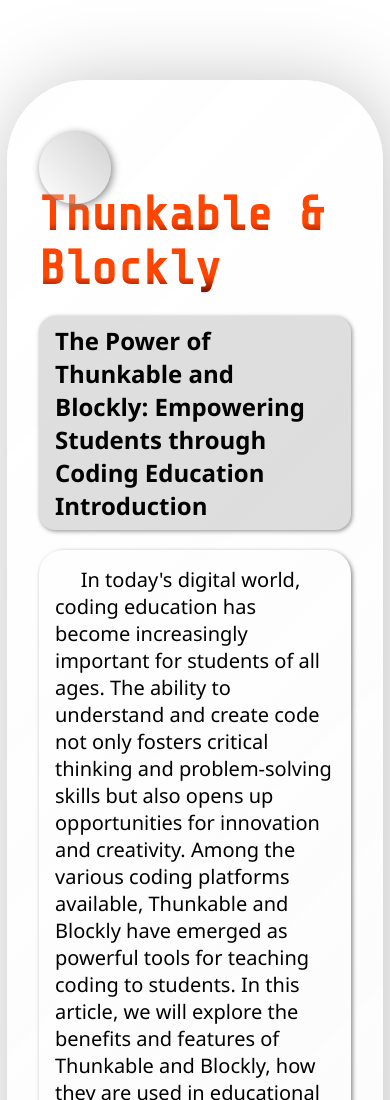
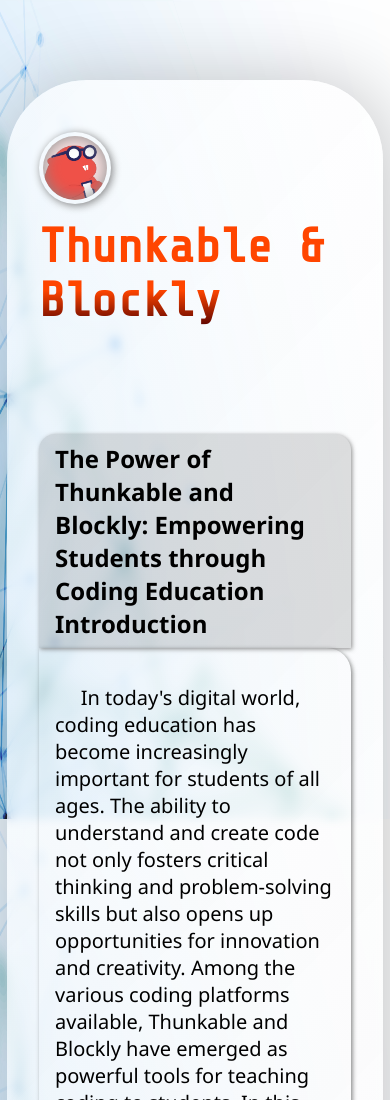
Before and after one commit to Osman1444/DECI-Website, a plain HTML site: page index.htm in a window 390 px wide. Shown: the top 1100 px of the page. Drawn offline with nearby package versions, Linux system fonts and the light colour scheme.

Commit message:
Update Style.css

```diff
--- a/Source/Style.css
+++ b/Source/Style.css
@@ -30,6 +30,13 @@ body{
     background-color: #99999999;
     border-radius: 2.5rem 0 0 2.5rem;
 }
+::-webkit-scrollbar-thumb:hover{
+    background-color: #aaaaaa99;
+}
+::-webkit-scrollbar-thumb:active{
+    background-color: #cccccc99;
+}
+
 
 .passage{
     width: 80vw;
@@ -60,13 +67,15 @@ h2{
     font-family: 'Segoe UI', Tahoma, Geneva, Verdana, sans-serif;
     background-color: #10101022;
     width: fit-content;
-    border-radius: 1rem;
+    border-radius: 1rem 1rem 0 0;
     padding: 0.5rem;
     padding-left: 1rem;
     padding-right: 2rem;
     box-shadow: 0.075rem 0.075rem 0.25rem #808080dd;
     transition: 0.5s ease;
     cursor: pointer;
+    margin-bottom: 0;
+    margin-top: 3.5rem;
 }
 h2:hover{
     box-shadow: 0.25rem 0.25rem 1rem #808080dd;
@@ -77,20 +86,30 @@ h2:active{
     transform: translate(-0.125rem, -0.125rem);
 }
 
-p{
+.paragraph{
     font-family: 'Segoe UI', Tahoma, Geneva, Verdana, sans-serif;
     font-size: 1.25rem;
     padding: 1rem;
-    border-radius: 1.5rem;
+    border-radius: 0 1.5rem 1.5rem 1.5rem;
     box-shadow: 0.1rem 0.1rem 0.25rem #22222288;
     transition: 0.5s ease;
+    margin: 0;
 }
-p:hover{
+.paragraph:hover, .h1:hover ~ .p1, .h2:hover ~ .p2
+, .h3:hover ~ .p3, .h4:hover ~ .p4, .h5:hover ~ .p5
+, .h6:hover ~ .p6, .h7:hover ~ .p7, .h8:hover ~ .p8
+, .h9:hover ~ .p9, .h10:hover ~ .p10, .h11:hover ~ .p11
+, .h12:hover ~ .p12, .h13:hover ~ .p13, .h14:hover ~ .p14
+, .h15:hover ~ .p15, .h16:hover ~ .p16, .h17:hover ~ .p17{
     background-color: #ffffff66;
     transform: translate(-0.1rem, -0.1rem);
     box-shadow: 0.2rem 0.2rem 0.5rem #22222288;
     transition: 0.2s ease;
 
+}
+
+p{
+    margin-bottom: 3rem;
 }
 p::before{
     content: '----';
@@ -106,7 +125,6 @@ br{
 
 
 .imag{
-    background-image: linear-gradient(45deg, #ffffff55, #77777755);
     width: 4rem;
     height: 4rem;
     border-radius: 50rem;
@@ -119,25 +137,49 @@ br{
     padding: 0.25rem;
     transition: 0.5s;
     margin-right: 1rem;
-    z-index: 3;
 }
 .imag:hover{
     box-shadow: 0.3rem 0.3rem 1rem gray;
     transform: translate(-0.2rem, -0.2rem) scale(1.1);
 }
-img{
+.imag .thunkL{
+    background-image: url("Images/Thunkable.jpg");
+}
+.imag .htm{
+    background-image: url("Images/webdevolpment.png");
+}
+.imag .net{
+    background-image: url("Images/Network.jpg");
+}
+.imag .img{
     border-radius: 50rem;
-    user-select: none;
-    -webkit-user-drag: none;
     width: 4rem;
-    transition: 0.5s ease;
-    z-index: 4;
+    height: 4rem;
+    transition: 0.5s ease;    background-size: cover;
+    background-position: center;
+    box-shadow: inset 0 0 1rem #888;
 }
-img:hover{
+.imag .img:hover{
     transform: scale(1.25);
     transition: 1s cubic-bezier(0.9, 0.09, 0, 1.01);
 }
-img:active{
+.imag .img:active{
     transform: scale(1.5);
     transition: 1s cubic-bezier(0.9, 0.09, 0, 3.86);
 }
+
+@media (max-width: 500px){
+    body{
+        background-size: 160vw 210vw;
+    }
+    h1{
+        font-size: 3rem;
+        display: block;
+    }
+    .html{
+        display: inline;
+    }
+    h2{
+        cursor: default;
+    }
+}
```
